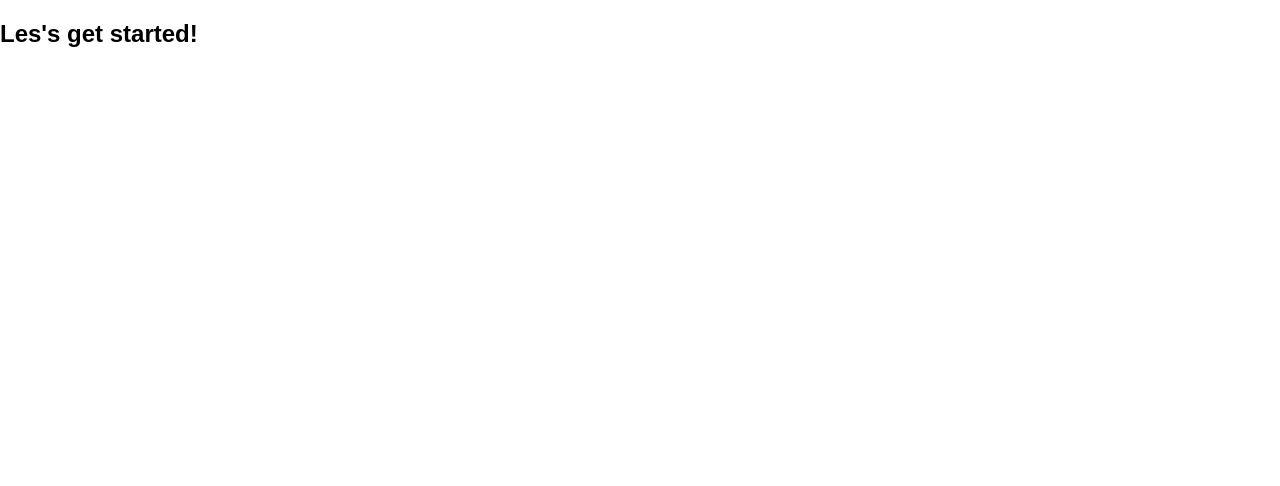
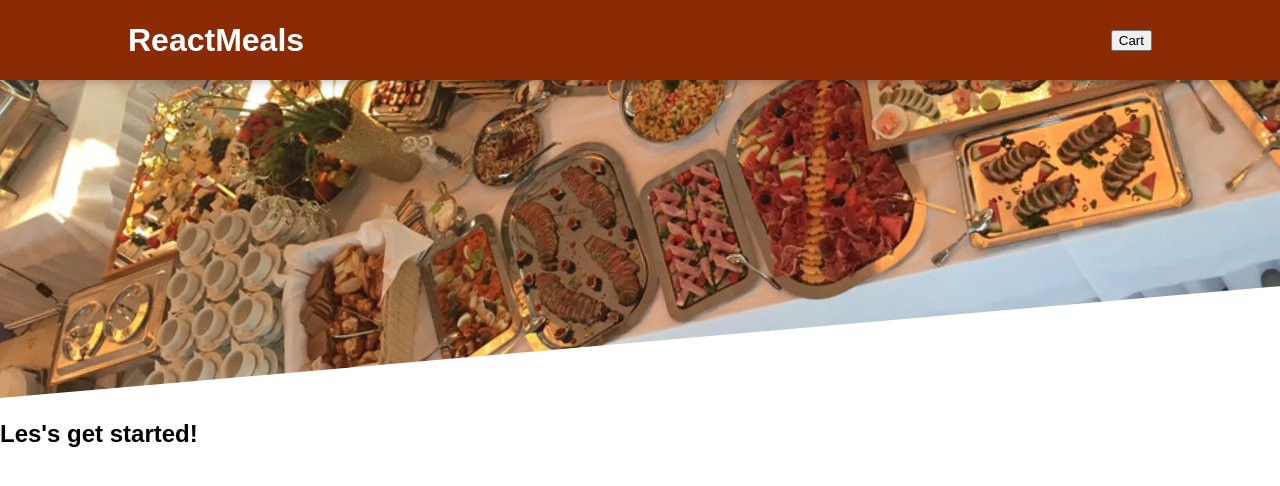
Before and after one commit to andresGarcia90/react-complete-guide, a React (Create React App) app: page / in a window 1280 px wide. Shown: the top 486 px of the page. Built offline with nearby package versions, Linux system fonts and the light colour scheme.

Commit message:
Adding Header

```diff
--- a/src/App.js
+++ b/src/App.js
@@ -1,9 +1,11 @@
 import React from 'react';
+import Header from './components/Layout/Header';
 
 function App() {
 
   return (
     <>
+      <Header></Header>
       <div>
         <h2>Les's get started!</h2>
       </div>
--- /dev/null
+++ b/src/components/Layout/Header.js
@@ -0,0 +1,18 @@
+import React from "react";
+import mealsImage from "../../assets/meals.jpg";
+import classes from './Header.module.css';
+function Header(props) {
+  return (
+    <>
+      <header className={classes.header}>
+        <h1>ReactMeals</h1>
+        <button>Cart</button>
+      </header>
+      <div className={classes['main-image']}>
+        <img src={mealsImage} alt="Meals Header" />
+      </div>
+    </>
+  );
+}
+
+export default Header;
--- /dev/null
+++ b/src/components/Layout/Header.module.css
@@ -0,0 +1,29 @@
+.header {
+    position: fixed;
+    top: 0;
+    left: 0;
+    width: 100%;
+    height: 5rem;
+    background-color: #8a2b06;
+    color: white;
+    display: flex;
+    justify-content: space-between;
+    align-items: center;
+    padding: 0 10%;
+    box-shadow: 0 2px 8px rgba(0, 0, 0, 0.25);
+    z-index: 10;
+  }
+
+  .main-image {
+    width: 100%;
+    height: 25rem;
+    z-index: 0;
+    overflow: hidden;
+  }
+
+  .main-image img {
+    width: 110%;
+    height: 100%;
+    object-fit: cover;
+    transform: rotateZ(-5deg) translateY(-4rem) translateX(-1rem);
+  }
```
Also changed, not shown: src/assets/meals.jpg (added).
